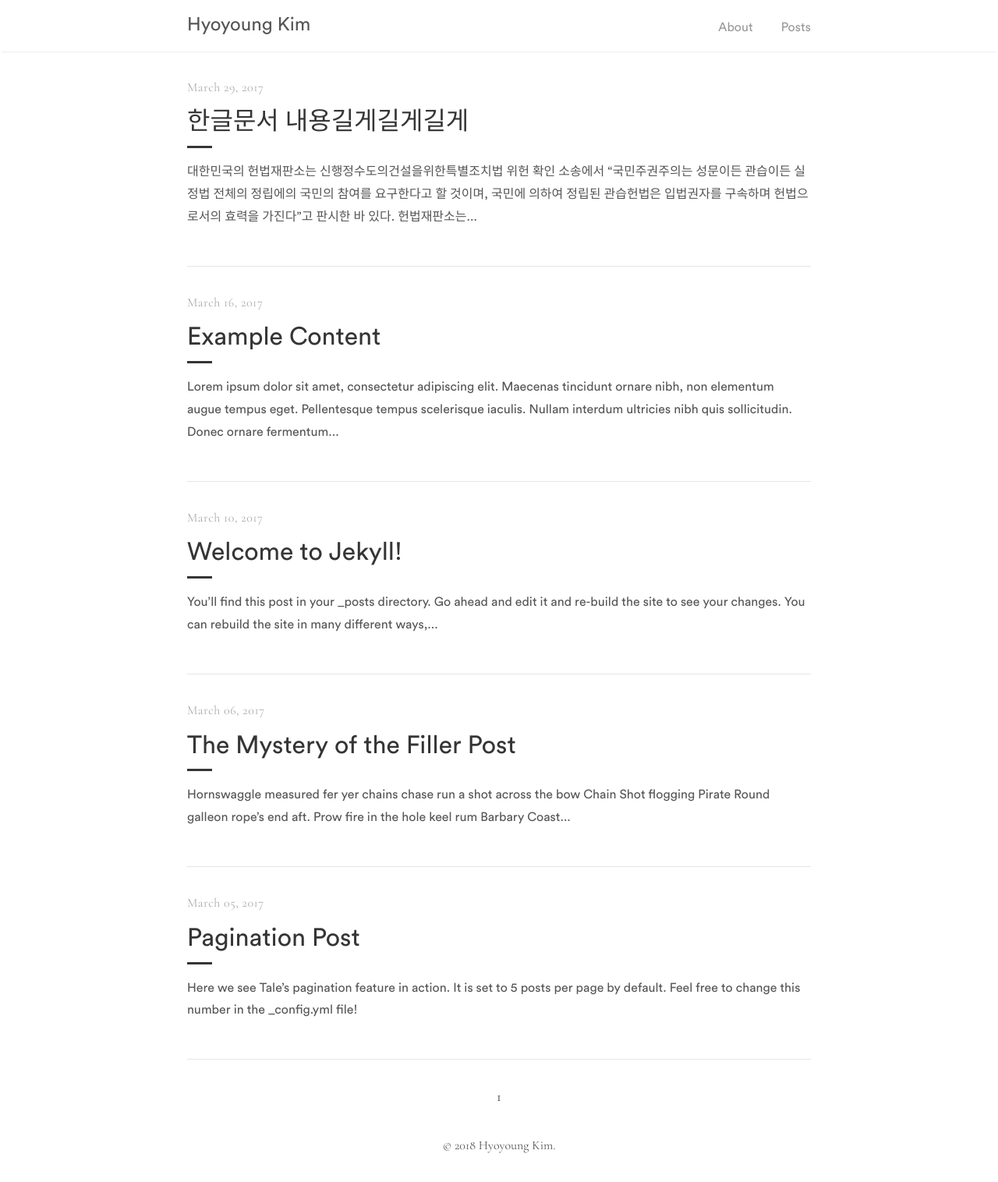
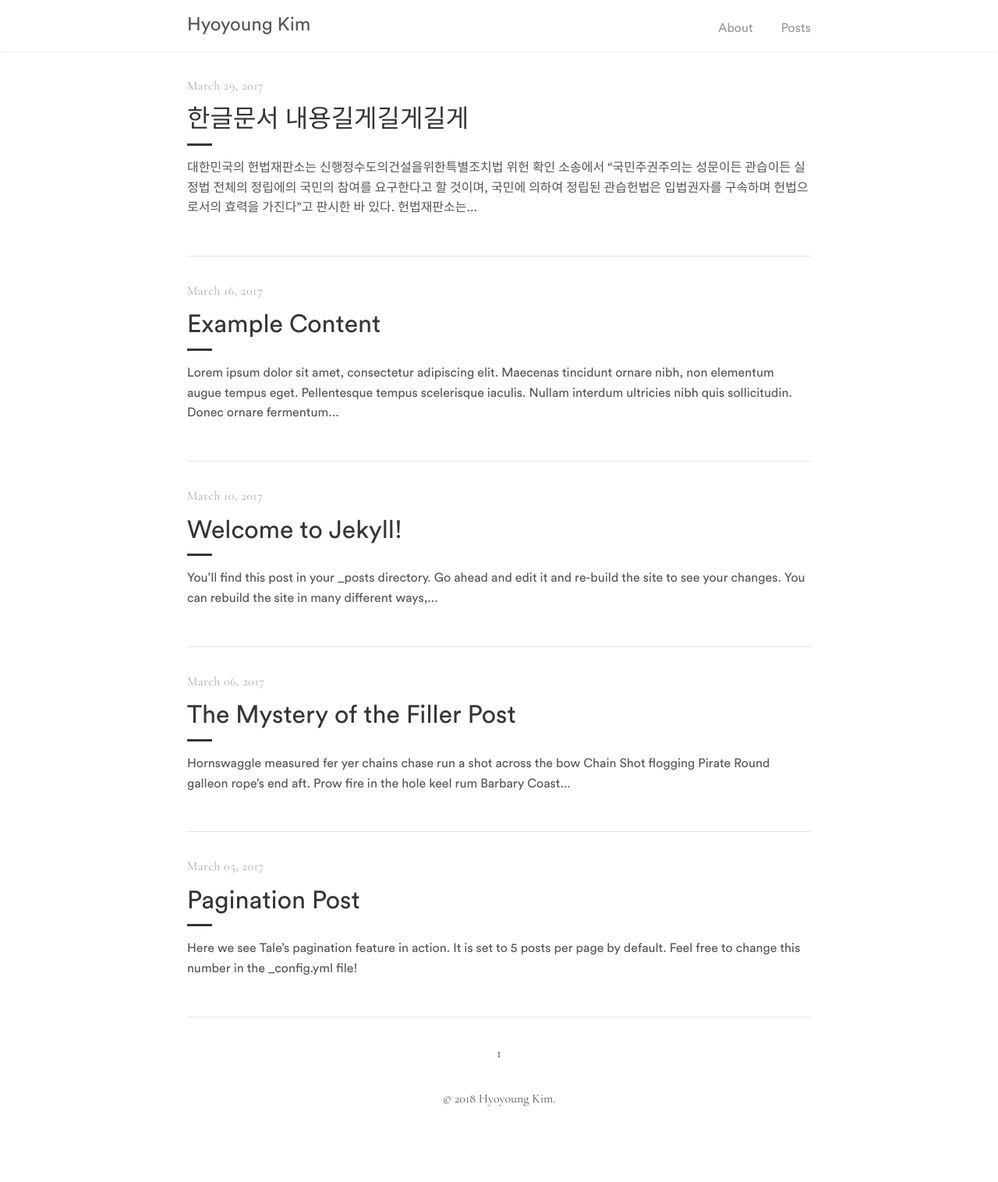
Before and after one commit to hyngkm/hyngkm.github.io, a Jekyll site: the page built from index.html, in a window 1280 px wide. Shown: the whole page at 78% size. Built offline with Jekyll 4.4.1, drawn with Linux system fonts in a browser that asks for light colours; some web fonts are replaced; the list of posts is cut into pages by our own code; after the commit the page ends 1454 px from its top, so only the background shows below that.

Commit message:
Update _base.scss

```diff
--- a/_sass/tale/_base.scss
+++ b/_sass/tale/_base.scss
@@ -21,14 +21,12 @@ html {
 }
 
 body {
-  line-height: 1.8;
+  line-height: 1.6;
   -webkit-text-size-adjust: 100%;
 }
 
 h1,
 h2,
-h3,
-h4,
 h5,
 h6 {
   color: $default-shade;
@@ -36,6 +34,15 @@ h6 {
   font-weight: normal;
   line-height: 1.4;
 }
+
+h3,
+h4 {
+  color: $default-shade;
+  font-family: $sans-serif;
+  font-weight: normal;
+  line-height: 1.4;
+}
+
 
 a {
   color: $blue;
```
